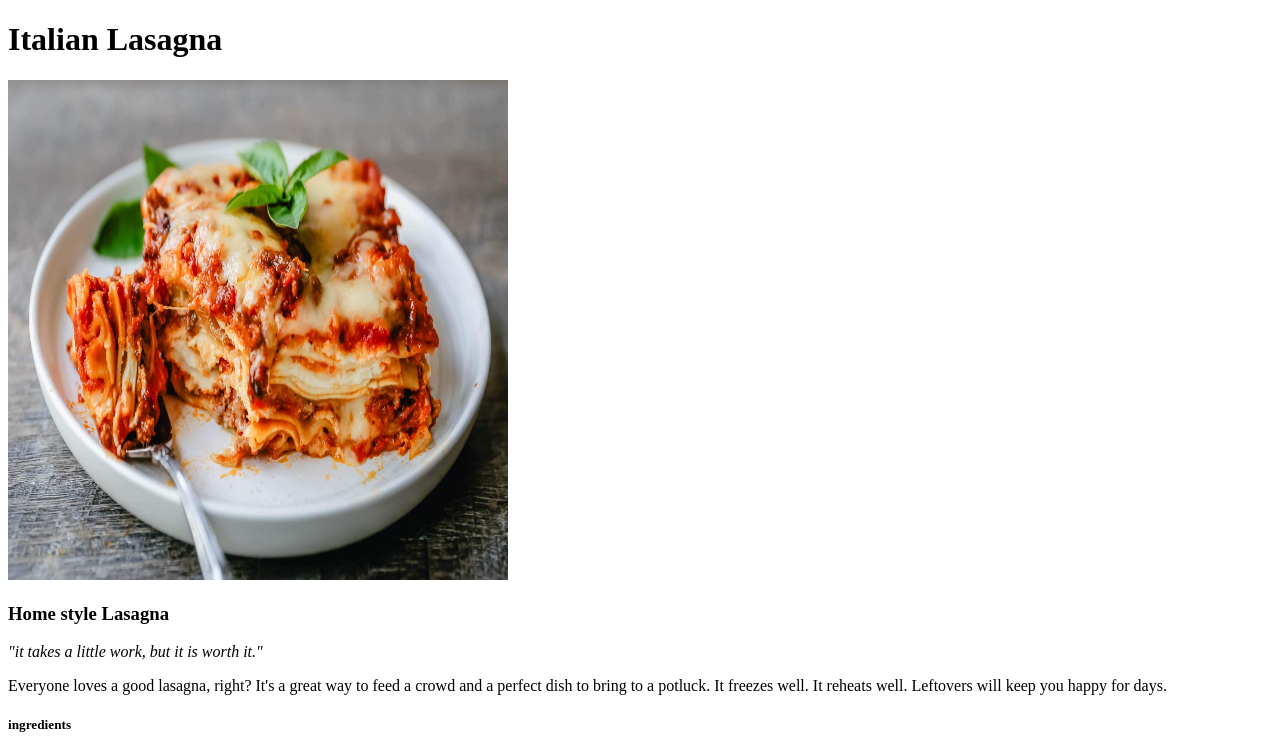
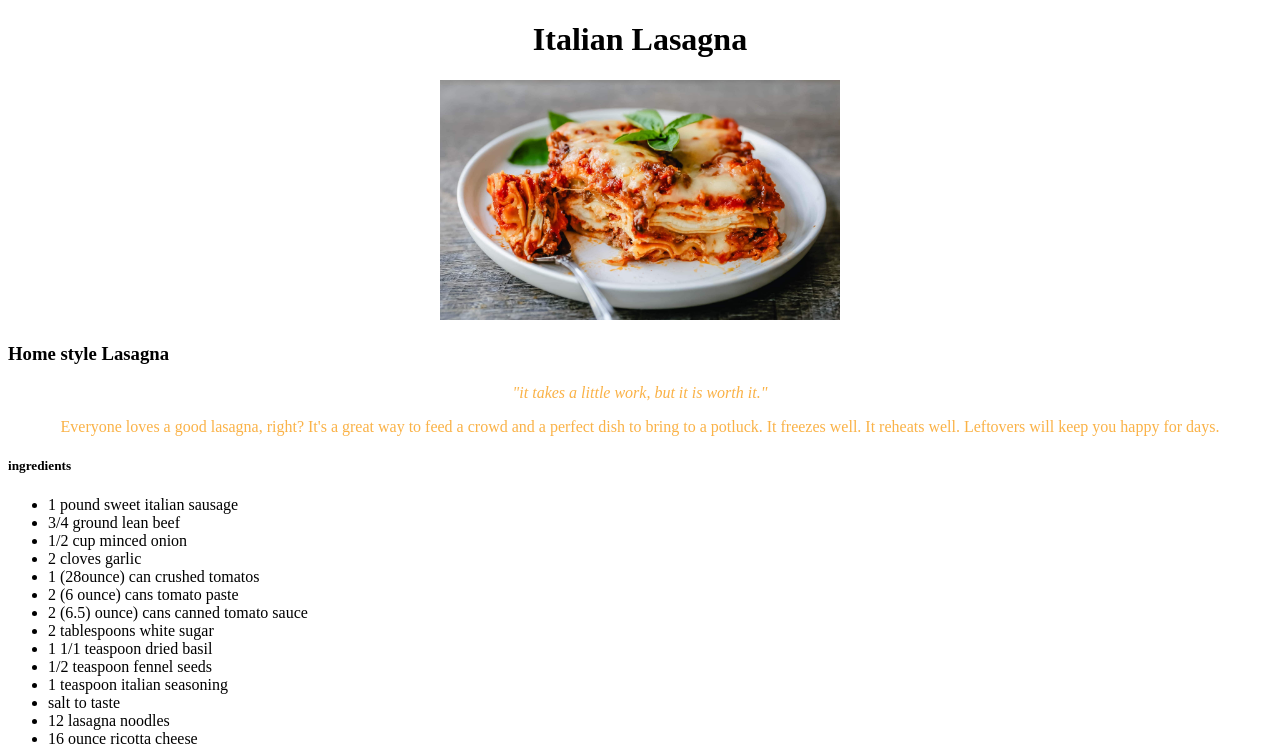
Before and after one commit to ausjosh/odin-recipies, a plain HTML site: page lasagna.html in a window 1280 px wide. Shown: the top 745 px of the page. Drawn offline with Linux system fonts and the light colour scheme.

Commit message:
added some css styleing

```diff
--- a/lasagna.html
+++ b/lasagna.html
@@ -5,12 +5,13 @@
     <meta http-equiv="X-UA-Compatible" content="IE=edge">
     <meta name="viewport" content="width=device-width, initial-scale=1.0">
     <title>lasagna</title>
+    <link rel="stylesheet" href="style.css">
+
 </head>
 <body>
     <h1>Italian Lasagna</h1>
-    <img src="pictures/Classic-Lasagna-14-scaled.jpg"
-        width="500"
-        height="500">
+    <div><img src="pictures/Classic-Lasagna-14-scaled.jpg"></div>
+
     <p><h3> Home style Lasagna</h3></p>
     <p><em>"it takes a little work, but it is worth it."</em></p>
     <p>Everyone loves a good lasagna, right? It's a great way to feed a crowd and a perfect dish to bring to a potluck. It freezes well. It reheats well. Leftovers will keep you happy for days.</p>
--- /dev/null
+++ b/style.css
@@ -0,0 +1,19 @@
+p{
+    color: rgb(250, 178, 71);
+    text-align: center;
+}
+
+h1{
+    text-align: center;
+}
+img{
+    text-align: center;
+    width: 400px;
+    height: auto;
+}
+div{
+    text-align: center;
+}
+body{
+    background-color: rgba(0, 100, rgb(111, 111, 240), .4);
+}
```
Also changed, not shown: index.html (+1 -0 lines), meat-pie.html (+3 -1 lines), pad.thai.html (+3 -1 lines).
